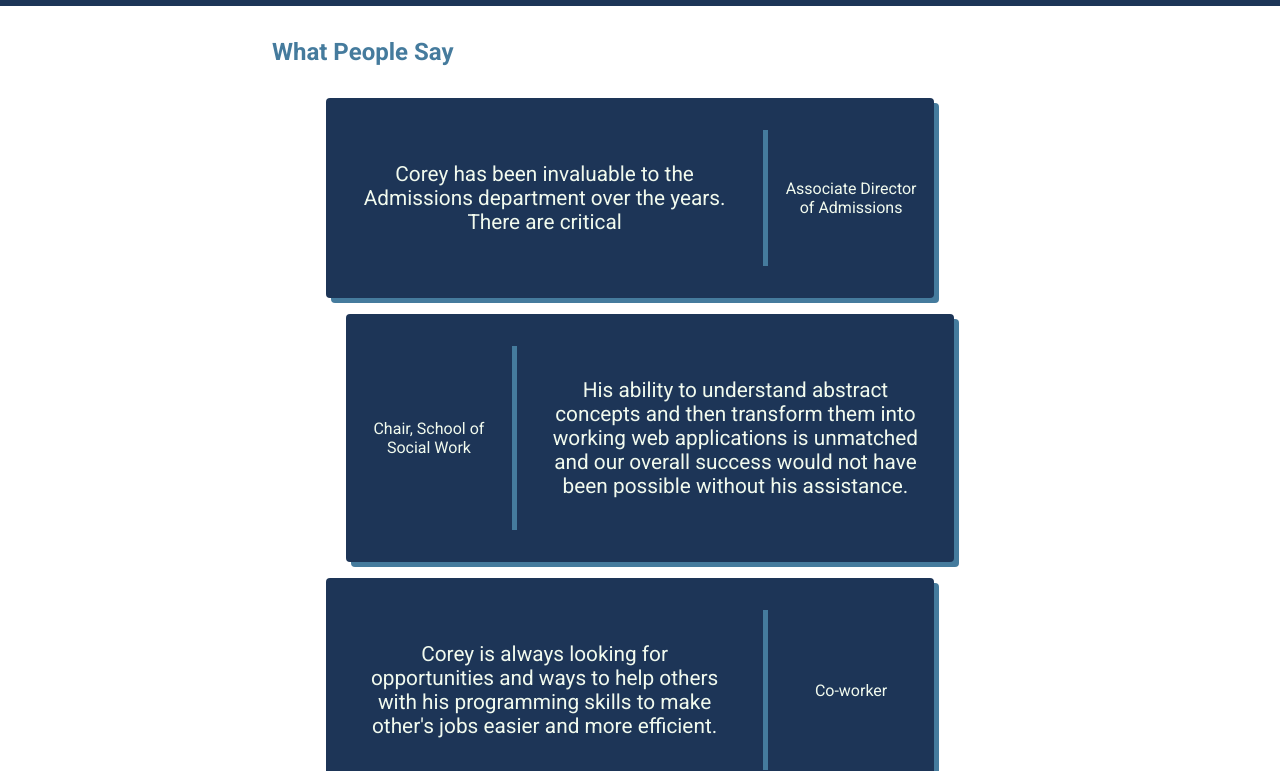
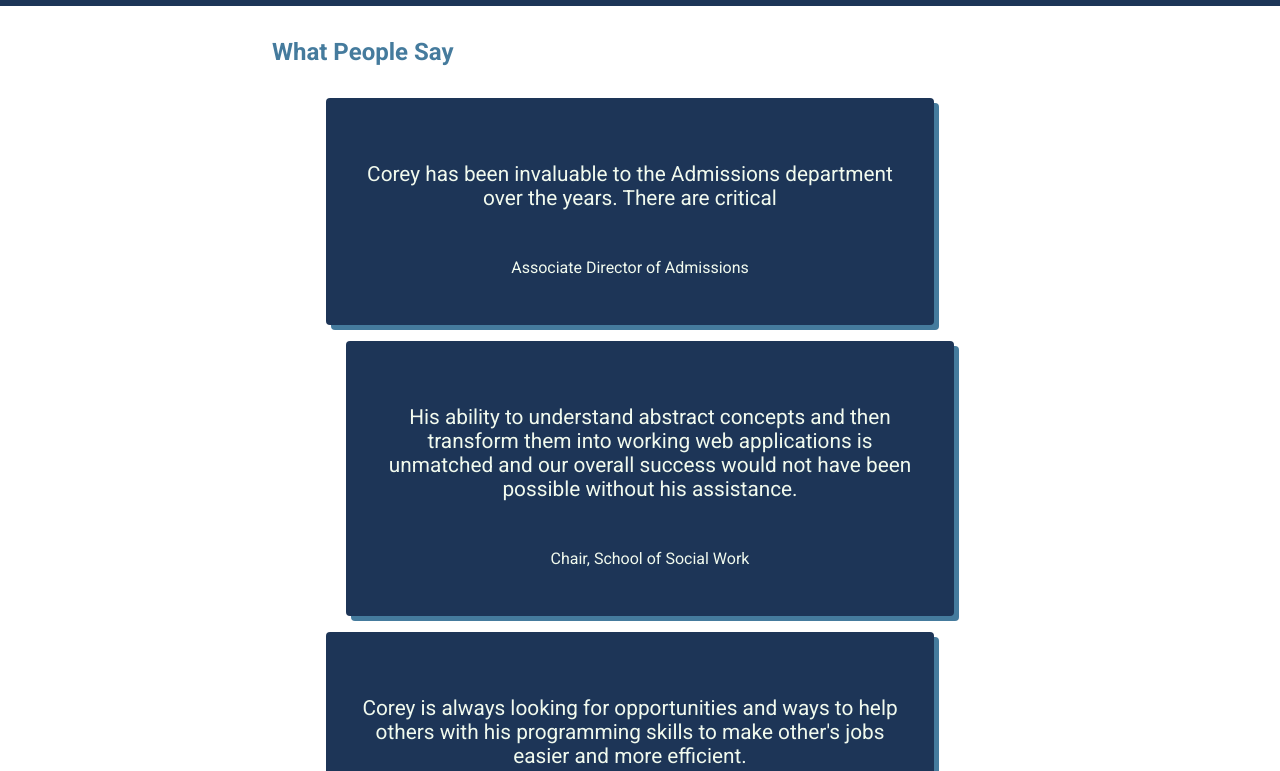
Before and after one commit to mcison21/my-resume, a Vue app: page / in a window 1280 px wide. Shown: the part 3649-4420 px from the top of the page. Built offline with nearby package versions, Linux system fonts and the light colour scheme.

Commit message:
Changed bubble layout

```diff
--- a/src/components/WhatPeopleSay.vue
+++ b/src/components/WhatPeopleSay.vue
@@ -72,8 +72,10 @@ export default defineComponent({
   position: relative;
 
   display: grid;
-  grid-template-columns: 0.3fr 0.8fr;
-  grid-template-areas: "info say";
+  grid-template-columns: 1fr;
+  grid-template-areas:
+    "say"
+    "info";
   align-items: center;
   min-width: 100%;
   margin: 0 auto;
@@ -91,12 +93,12 @@ export default defineComponent({
   @if $i % 2 == 0 {
     .comment:nth-child(#{$i}) {
       transform: translate(200px);
-      transition-delay: #{#{($i * 3) / 10} + 's'};
+      transition-delay: math.div(($i * 3), 10) + 's';
     }
   } @else {
     .comment:nth-child(#{$i}) {
       transform: translate(-200px);
-      transition-delay: #{#{($i * 3) / 10} + 's'};
+      transition-delay: math.div(($i * 3), 10) + 's';
     }
   }
 }
@@ -121,21 +123,13 @@ export default defineComponent({
   background: var(--tertiary);
   color: var(--txt-light);
   grid-area: say;
-
-  border-left: 5px solid var(--secondary);
   margin: 0;
 
   text-align: center;
 }
 
 .comment:nth-child(odd) {
-  grid-template-columns: 0.8fr 0.3fr;
-  grid-template-areas: "say info";
-}
-
-.comment:nth-child(odd) blockquote {
-  border-right: 5px solid var(--secondary);
-  border-left: 0;
+  grid-template-areas: "say" "info";
 }
 
 .comment .title-only, .comment .name-title {
```
